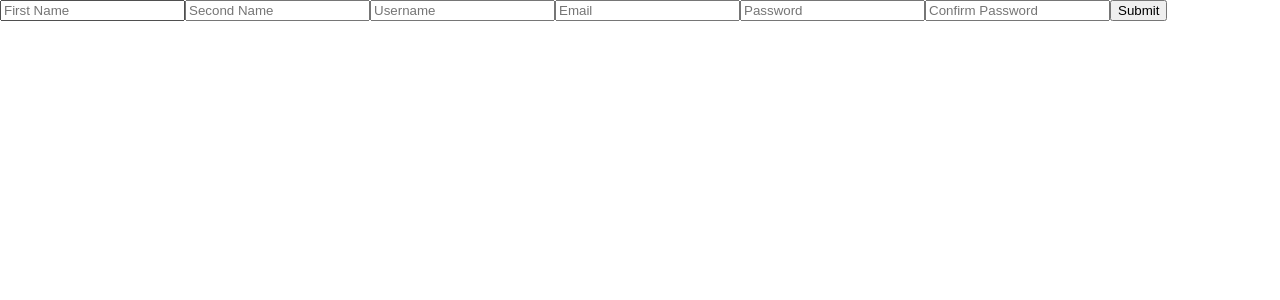
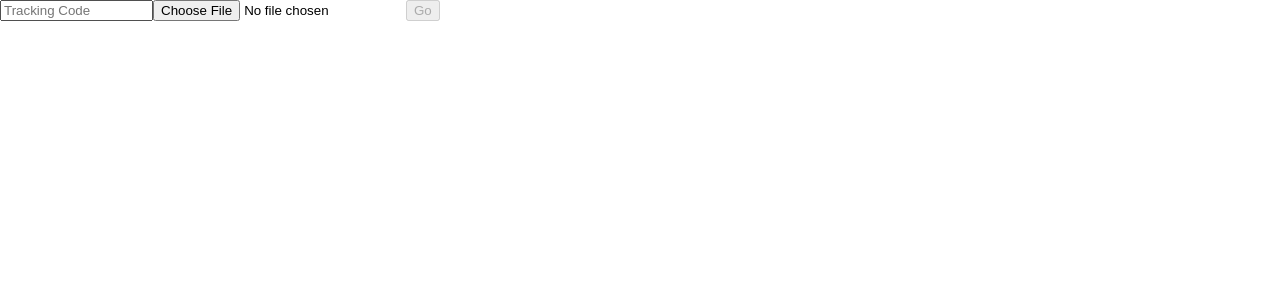
Before and after one commit to Kingglil/hackathon-2018-dec-front-end, a React app: page / in a window 1280 px wide. Shown: the top 300 px of the page. Built offline with nearby package versions, Linux system fonts and the light colour scheme; the HTML template or start-up script is replaced by a standard one.

Commit message:
bing+google maps

```diff
--- a/package.json
+++ b/package.json
@@ -9,9 +9,13 @@
     "@types/react-router": "^4.4.3",
     "@types/react-router-dom": "^4.3.1",
     "awesome-typescript-loader": "^5.2.1",
+    "google-maps-react": "^2.0.2",
     "react": "^16.6.3",
+    "react-bingmaps": "^3.6.1",
     "react-dom": "^16.6.3",
     "react-materialize": "^2.6.0",
+    "react-qr-reader": "^2.1.1",
+    "react-qr-scanner": "0.0.8",
     "react-router-dom": "^4.3.1",
     "typescript": "^3.2.2"
   },
--- /dev/null
+++ b/src/components/QR.tsx
@@ -0,0 +1,61 @@
+import * as React from "react";
+import { Component } from "react";
+
+export interface QRReaderClassProps {}
+
+export interface QRReaderClassState {
+  delay: number;
+  result: string;
+}
+
+class QRReaderClass extends React.Component<
+  QRReaderClassProps,
+  QRReaderClassState
+> {
+  openqr = e => {
+    var reader = new FileReader();
+    let node = e.target;
+    reader.onload = function() {
+      node.value = "";
+      (window as any).qrcode.callback = function(res) {
+        if (res instanceof Error) {
+          alert(
+            "No QR code found. Please make sure the QR code is within the camera's frame and try again."
+          );
+        } else {
+          node.parentNode.previousElementSibling.value = res;
+        }
+      };
+      (window as any).qrcode.decode(reader.result);
+    };
+    reader.readAsDataURL(node.files[0]);
+  };
+  render() {
+    const previewStyle = {
+      height: 240,
+      width: 320
+    };
+    return (
+      <div>
+        <input
+          type="text"
+          size={16}
+          placeholder="Tracking Code"
+          className="qrcode-text"
+        />
+        <label className="qrcode-text-btn">
+          <input
+            type="file"
+            accept="image/*"
+            capture="environment"
+            onChange={this.openqr}
+            tabIndex={-1}
+          />
+        </label>
+        <input type="button" value="Go" disabled />
+      </div>
+    );
+  }
+}
+
+export default QRReaderClass;
--- a/src/index.tsx
+++ b/src/index.tsx
@@ -5,10 +5,12 @@ import { Account } from "./components/types";
 import Register from "./components/Register";
 import App from "./components/App";
 import "./index.css";
+import QRReaderClass from "./components/QR";
 
 /*ReactDOM.render(
   <CreateEventPage account={{ name: "Creator Test" }} />,
   document.getElementById("app")
 );*/
 
-ReactDOM.render(<Register />, document.getElementById("app"));
+//ReactDOM.render(<Register />, document.getElementById("app"));
+ReactDOM.render(<QRReaderClass />, document.getElementById("app"));
```
Also changed, not shown: src/components/GoogleMapsTest.tsx (added), 2 other files (tests, documents, lock files or other folders).
